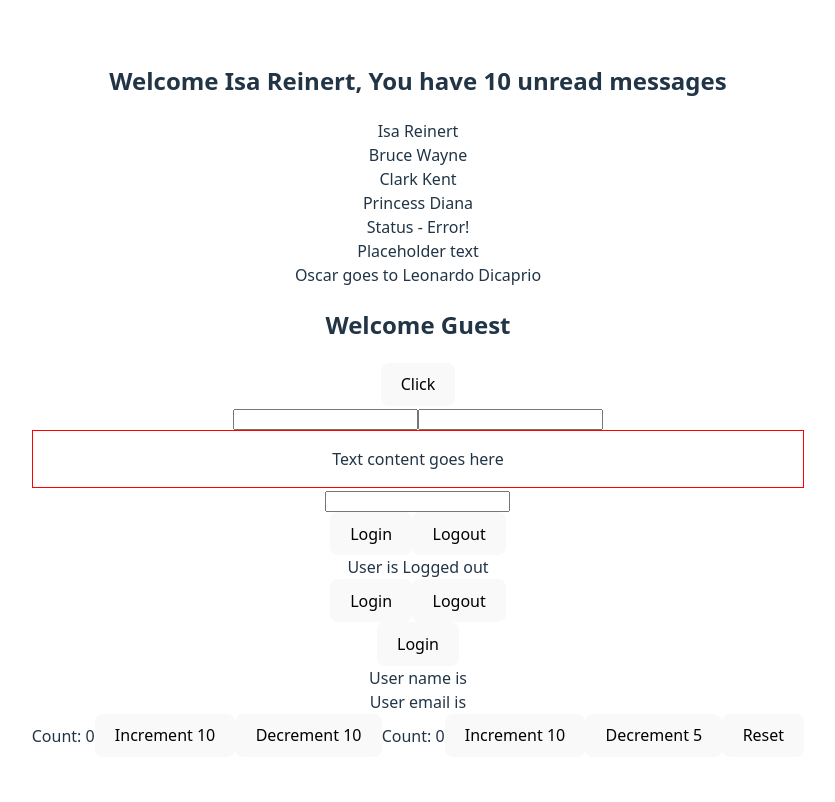
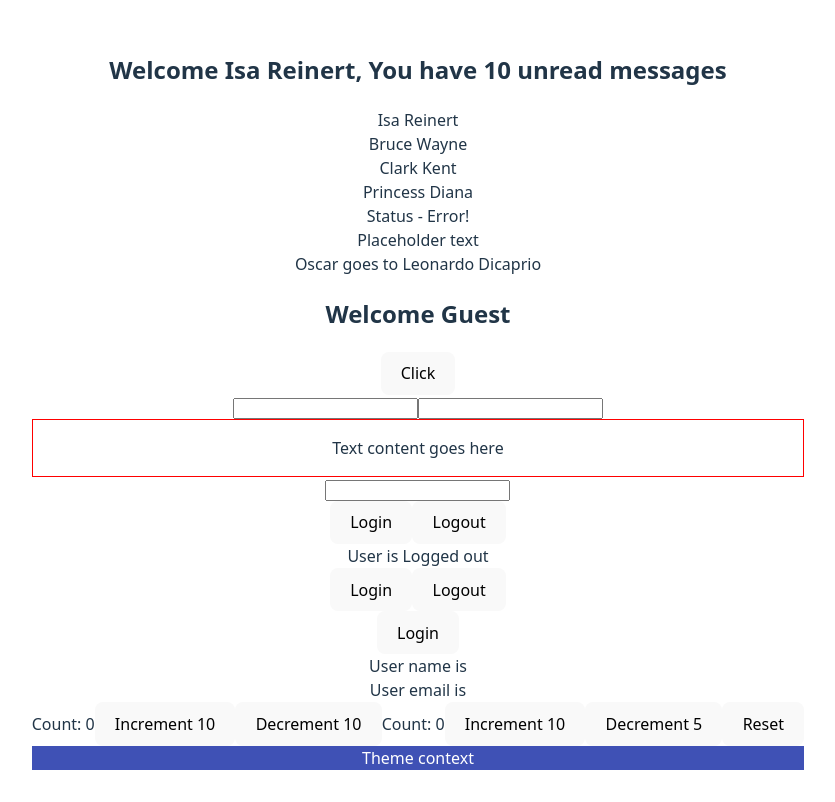
Before and after one commit to reinertisa/react-typescript-crash-course, a React (Vite) app: page / in a window 1280 px wide. Shown: the whole page, without its empty margins (222-1057 px from the left). Built offline with nearby package versions, Linux system fonts and the light colour scheme.

Commit message:
feat(website): useContext hook

```diff
--- a/src/App.tsx
+++ b/src/App.tsx
@@ -14,6 +14,8 @@ import User from "./components/User.tsx";
 import User1 from "./components/User1.tsx";
 import Counter from "./components/state/Counter.tsx";
 import Counter2 from "./components/state/Counter2.tsx";
+import Box from "./components/context/Box.tsx";
+import ThemeContextProvider from "./components/context/ThemeContext.tsx";
 
 function App() {
     const name = {
@@ -56,6 +58,9 @@ function App() {
           <User1 />
           <Counter />
           <Counter2 />
+          <ThemeContextProvider>
+              <Box />
+          </ThemeContextProvider>
       </div>
   )
 }
--- /dev/null
+++ b/src/components/context/Box.tsx
@@ -0,0 +1,16 @@
+import {useContext} from 'react';
+import {ThemeContext} from './ThemeContext';
+
+export default function Box() {
+    const theme = useContext(ThemeContext);
+    const style = {
+        backgroundColor: theme.primary.main,
+        color: theme.primary.text,
+    }
+
+    return (
+        <div style={style}>
+            Theme context
+        </div>
+    )
+}
--- /dev/null
+++ b/src/components/context/ThemeContext.tsx
@@ -0,0 +1,15 @@
+import React, {createContext} from 'react';
+import {theme} from './theme';
+
+type ThemeContextProviderProps = {
+    children: React.ReactNode
+}
+export const ThemeContext = createContext(theme);
+
+export default function ThemeContextProvider({children}: ThemeContextProviderProps) {
+    return (
+        <ThemeContext.Provider value={theme}>
+            {children}
+        </ThemeContext.Provider>
+    )
+}
--- /dev/null
+++ b/src/components/context/theme.ts
@@ -0,0 +1,10 @@
+export const theme = {
+    primary: {
+        main: '#3f51b5',
+        text: '#fff',
+    },
+    secondary: {
+        main: '#f50057',
+        text: '#fff',
+    },
+}
```
